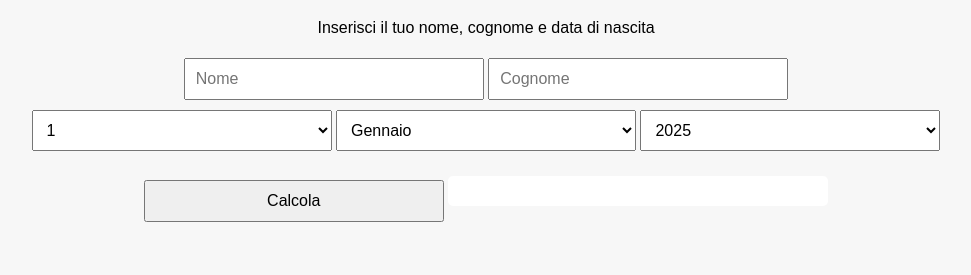
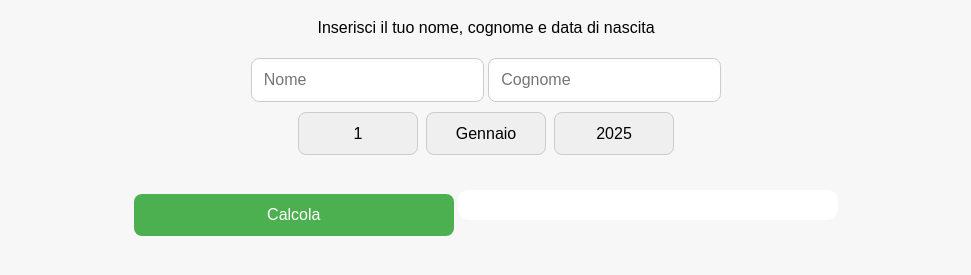
Before and after one commit to eugeniobertuzzo5-netizen/prova, a plain HTML site: page index.html in a window 1280 px wide. Shown: the part 81-356 px from the top of the page, without its empty margins (154-1125 px from the left). Drawn offline with Linux system fonts and the light colour scheme.

Commit message:
Update index.html

```diff
--- a/index.html
+++ b/index.html
@@ -13,36 +13,73 @@
         margin: 0;
     }
     h1 { color: #333; }
+
     input, select, button {
-        padding: 10px;
+        padding: 12px;
         margin: 5px 0;
         font-size: 16px;
-        width: 90%;
-        max-width: 300px;
         box-sizing: border-box;
+        border-radius: 8px;
+        border: 1px solid #ccc;
+        outline: none;
     }
+
     button {
         cursor: pointer;
+        background-color: #4CAF50;
+        color: white;
+        border: none;
+        width: 95%;
+        max-width: 320px;
+        transition: background-color 0.3s;
     }
+    button:hover {
+        background-color: #45a049;
+    }
+
     .output {
         background: white;
         margin-top: 20px;
         padding: 15px;
-        border-radius: 5px;
+        border-radius: 10px;
         display: inline-block;
         text-align: left;
         min-width: 250px;
         width: 90%;
         max-width: 350px;
     }
+
+    .date-picker {
+        display: flex;
+        justify-content: center;
+        gap: 8px;
+        flex-wrap: wrap;
+        margin-bottom: 10px;
+    }
+    .date-picker select {
+        flex: 1;
+        min-width: 100px;
+        max-width: 120px;
+        appearance: none;
+        -webkit-appearance: none;
+        -moz-appearance: none;
+        padding: 12px;
+        font-size: 16px;
+        text-align: center;
+    }
+
     @media (max-width: 400px) {
         input, select, button {
             font-size: 14px;
-            padding: 8px;
+            padding: 10px;
         }
         .output {
             padding: 10px;
             font-size: 14px;
+        }
+        .date-picker select {
+            font-size: 14px;
+            padding: 10px;
         }
     }
 </style>
@@ -55,9 +92,11 @@
 <input type="text" id="nome" placeholder="Nome">
 <input type="text" id="cognome" placeholder="Cognome"><br>
 
-<select id="giorno"></select>
-<select id="mese"></select>
-<select id="anno"></select><br>
+<div class="date-picker">
+    <select id="giorno"></select>
+    <select id="mese"></select>
+    <select id="anno"></select>
+</div>
 
 <button onclick="calcola()">Calcola</button>
 
```
